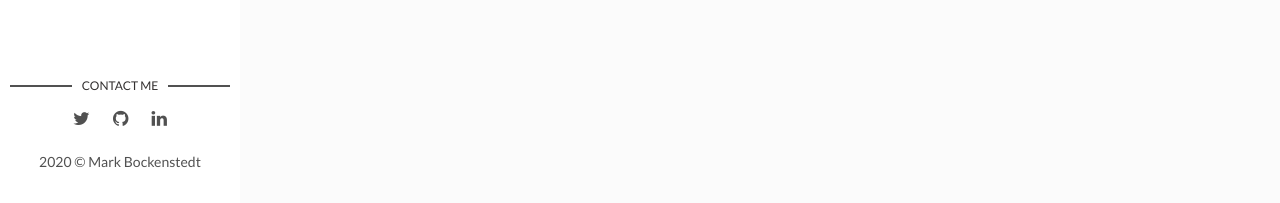
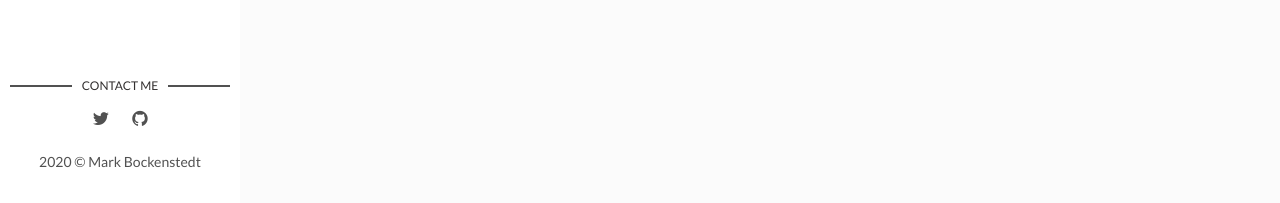
Before and after one commit to bockensm/blog, a Jekyll site: the page built from index.html, in a window 1280 px wide. Shown: the part 694-897 px from the top of the page. Built offline with Jekyll 4.4.1, drawn with Linux system fonts in a browser that asks for light colours; the list of posts is cut into pages by our own code.

Commit message:
Remove vestiges of unused social media sites

```diff
--- a/_config.yml
+++ b/_config.yml
@@ -11,9 +11,7 @@
 author-img: mark-bockenstedt.jpg
 about-author: Developer by any means necessary; mostly ColdFusion, JavaScript, and Python.
 social-twitter: bockensm
-social-facebook:
 social-github: bockensm
-social-linkedin:
 social-email:
 
 # Disqus
--- a/_layouts/main.html
+++ b/_layouts/main.html
@@ -18,18 +18,9 @@
       <ul>
         {% if site.social-twitter %}
           <li><a href="https://twitter.com/{{ site.social-twitter }}" target="_blank"><i class="fa fa-twitter" aria-hidden="true"></i></a></li>
-        {% else %}
-          <li><a href="https://twitter.com/artemsheludko_" target="_blank"><i class="fa fa-twitter" aria-hidden="true"></i></a></li>
         {% endif %}
         {% if site.social-github %}
           <li class="github"><a href="http://github.com/{{site.social-github}}" target="_blank"><i class="fa fa-github"></i></a></li>
-        {% else %}
-          <li class="github"><a href="http://github.com/" target="_blank"><i class="fa fa-github" aria-hidden="true"></i></a></li>
-        {% endif %}
-        {% if site.social-linkedin %}
-          <li class="linkedin"><a href="https://in.linkedin.com/in/{{site.social-linkedin}}" target="_blank"><i class="fa fa-linkedin"></i></a></li>
-        {% else %}
-          <li class="linkedin"><a href="https://in.linkedin.com/" target="_blank"><i class="fa fa-linkedin" aria-hidden="true"></i></a></li>
         {% endif %}
       </ul>
     </section> <!-- End Section Contact -->
```
